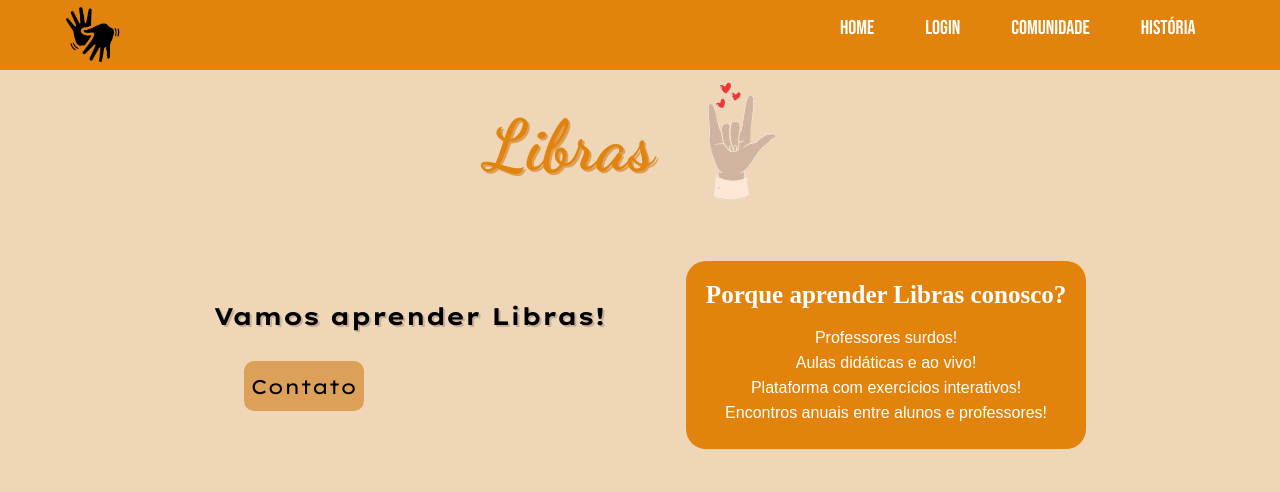
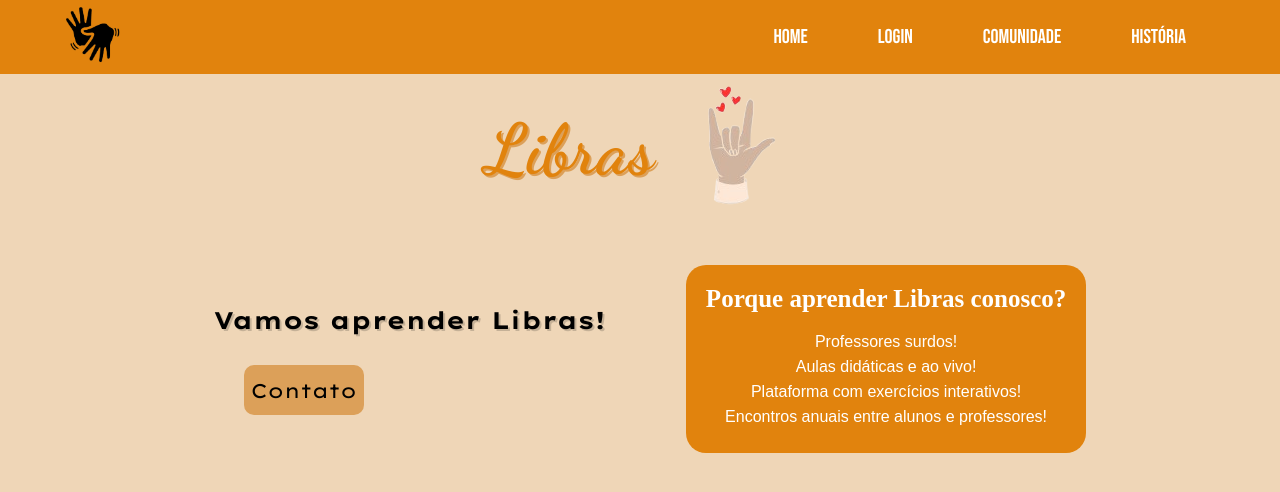
Before and after one commit to Lahyz/Landing-Page, a plain HTML site: page index.html in a window 1280 px wide. Drawn offline with Linux system fonts and the light colour scheme.

Commit message:
Alteração do padding nav.a

```diff
--- a/style.css
+++ b/style.css
@@ -41,7 +41,7 @@ nav {
     font-family: "Bebas Neue", sans-serif;
     font-size: 20px;
     border-radius: 5px;
-    padding: .5px;
+    padding: 10px;
     margin: 10px 20px;
 }
 
```
